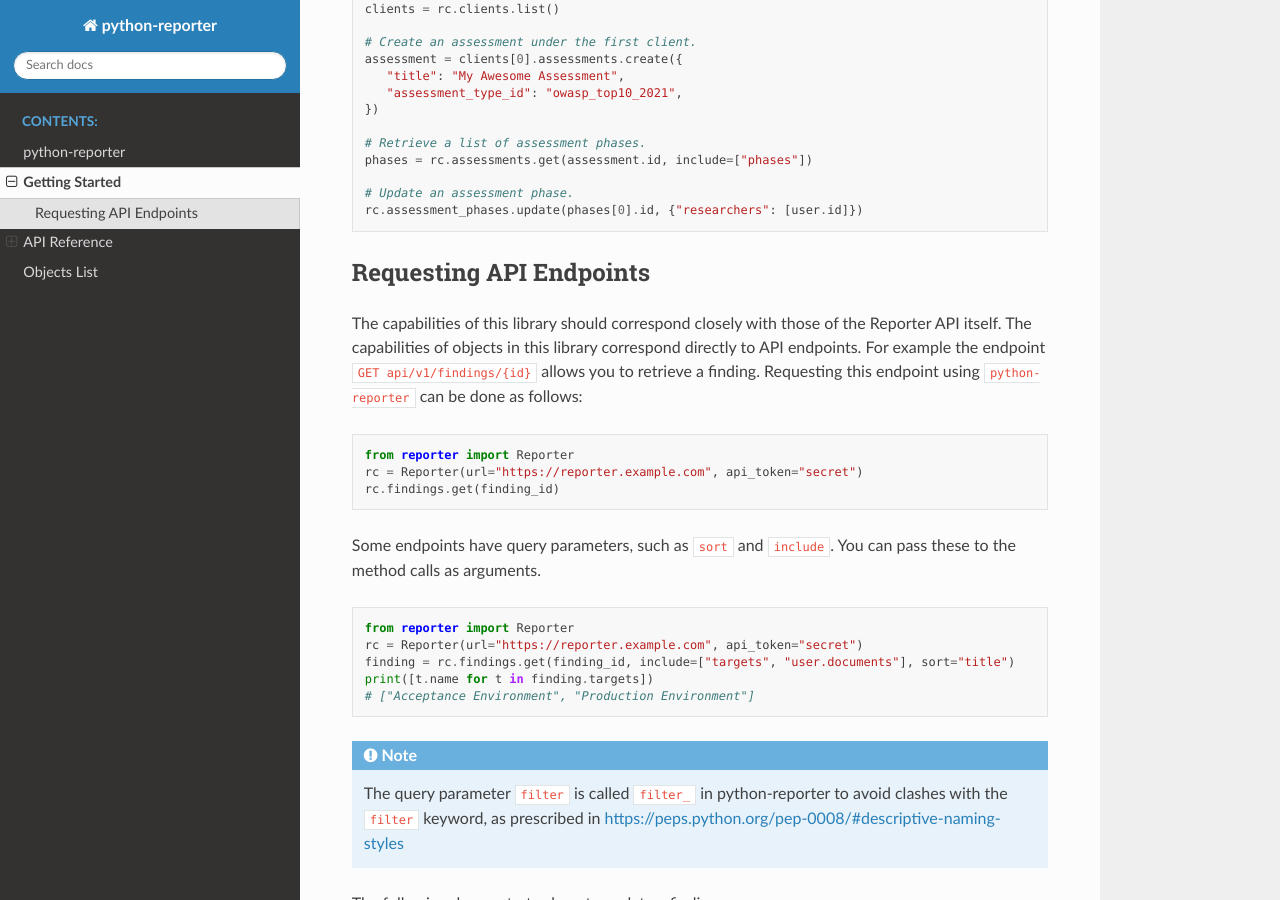
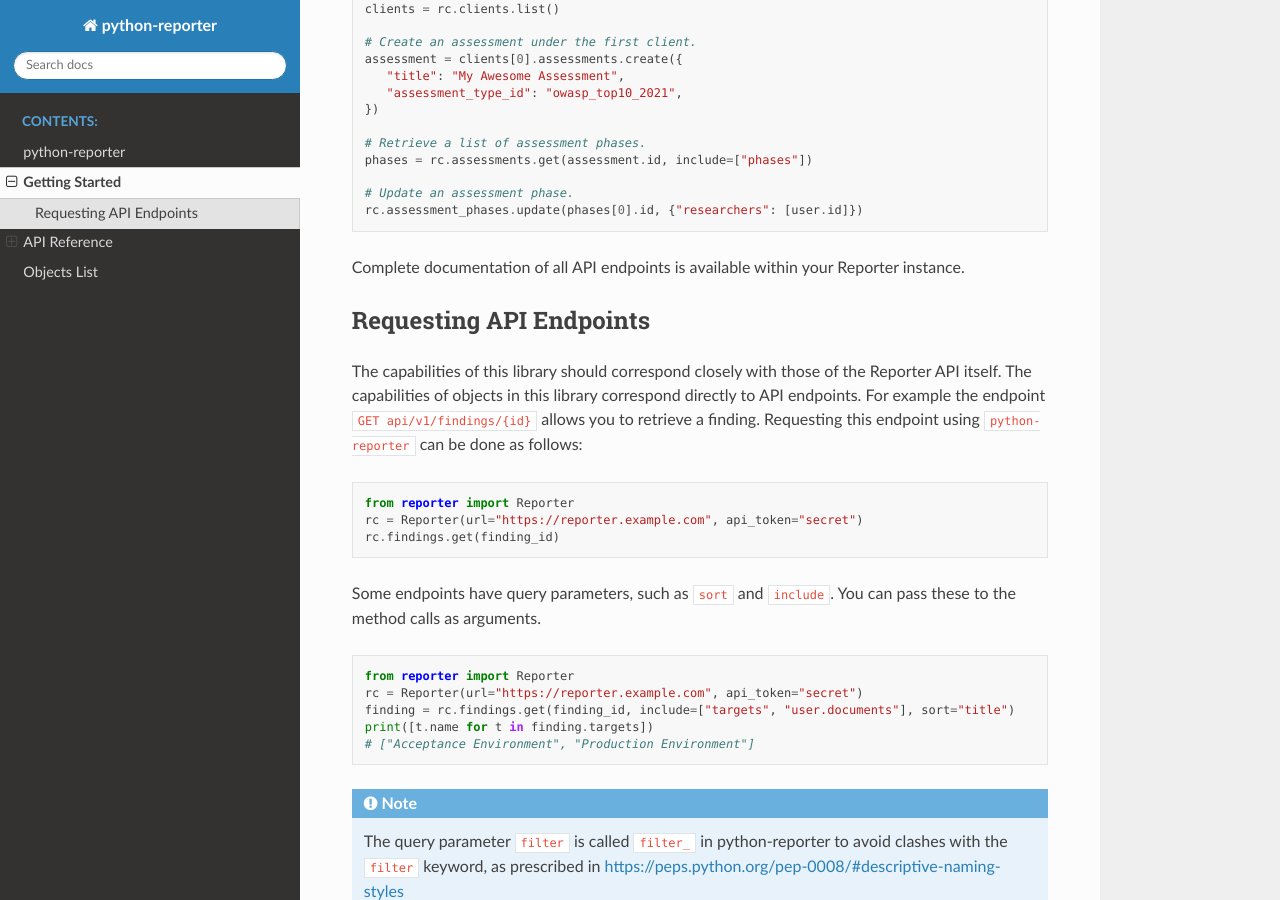
Before and after one commit to dongit-org/python-reporter, a Sphinx documentation site: the page built from docs/getting-started.rst, in a window 1280 px wide and 900 px high, scrolled down 492 px. Built offline with Sphinx 7.4.7 and the Read the Docs theme 2.0.0, drawn with Linux system fonts in a browser that asks for light colours.

Commit message:
Refer to API documentation in Getting Started

```diff
--- a/docs/getting-started.rst
+++ b/docs/getting-started.rst
@@ -32,6 +32,8 @@ permissions of your API token.
 
    # Update an assessment phase.
    rc.assessment_phases.update(phases[0].id, {"researchers": [user.id]})
+
+Complete documentation of all API endpoints is available within your Reporter instance.
 
 Requesting API Endpoints
 ------------------------
```
